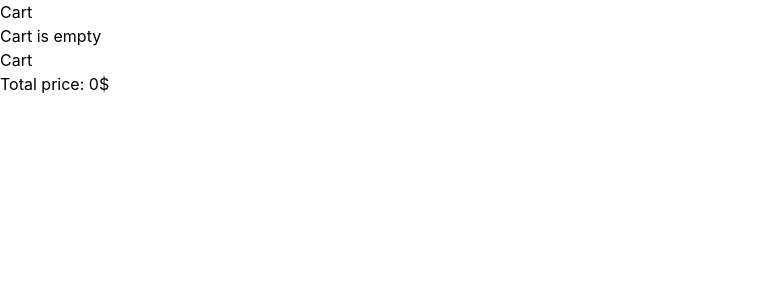
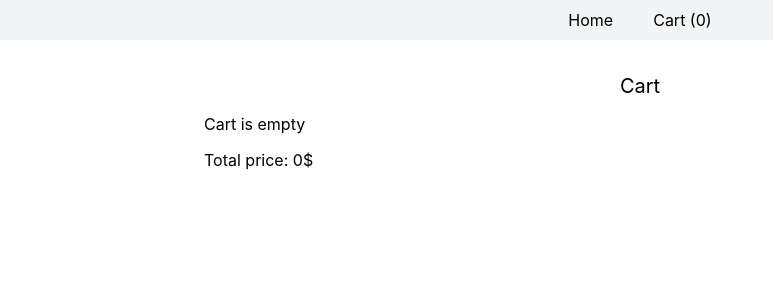
Before and after one commit to Vladimir-Bukhanov/products-app, a React (Vite) app: page /cart in a window 1280 px wide. Shown: the top 300 px of the page, without its empty margins (0-773 px from the left). Built offline with nearby package versions, Linux system fonts and the light colour scheme.

Commit message:
styles: add styles for cart component and cart page

```diff
--- a/src/components/Cart.tsx
+++ b/src/components/Cart.tsx
@@ -7,17 +7,15 @@ interface ICart {
 
 export default function Cart({ cart }: ICart) {
 	return (
-		<div>
-			<h2>Cart</h2>
-
+		<div className='mb-3'>
 			{cart.map(item => (
 				<div
 					key={item.id}
-					className='mb-3'
+					className='mb-5 border p-3'
 				>
 					<p className='mb-3'>{item.title}</p>
-					<p className='mb-3'>{item.quantity}</p>
-					<p>{item.price}$</p>
+					<p className='mb-3'>Quantity: {item.quantity}</p>
+					<p>Price: {item.price}$</p>
 				</div>
 			))}
 		</div>
--- a/src/pages/CartsPage.tsx
+++ b/src/pages/CartsPage.tsx
@@ -1,5 +1,6 @@
 import { useContext } from 'react'
 import Cart from '../components/Cart'
+import Header from '../components/Header'
 import { CartContext } from '../context/CartContext'
 
 
@@ -12,11 +13,14 @@ export default function CartsPage() {
   const totalPrice = cart.reduce((acc, item) => acc + item.price * item.quantity, 0)
 
 	return (
-		<div>
-      <h2>Cart</h2>
-      {cart.length === 0 && <p>Cart is empty</p>}
-			<Cart cart={cart} />
-			<p>Total price: {totalPrice}$</p>
-		</div>
+		<>
+			<Header />
+			<div className='mt-15 w-[90%] sm:w-[80%] md:w-[70%] mx-auto p-3'>
+				<h2 className='text-xl text-center mb-3'>Cart</h2>
+				{cart.length === 0 && <p>Cart is empty</p>}
+				<Cart cart={cart} />
+				<p>Total price: {totalPrice}$</p>
+			</div>
+		</>
 	)
 }
```
